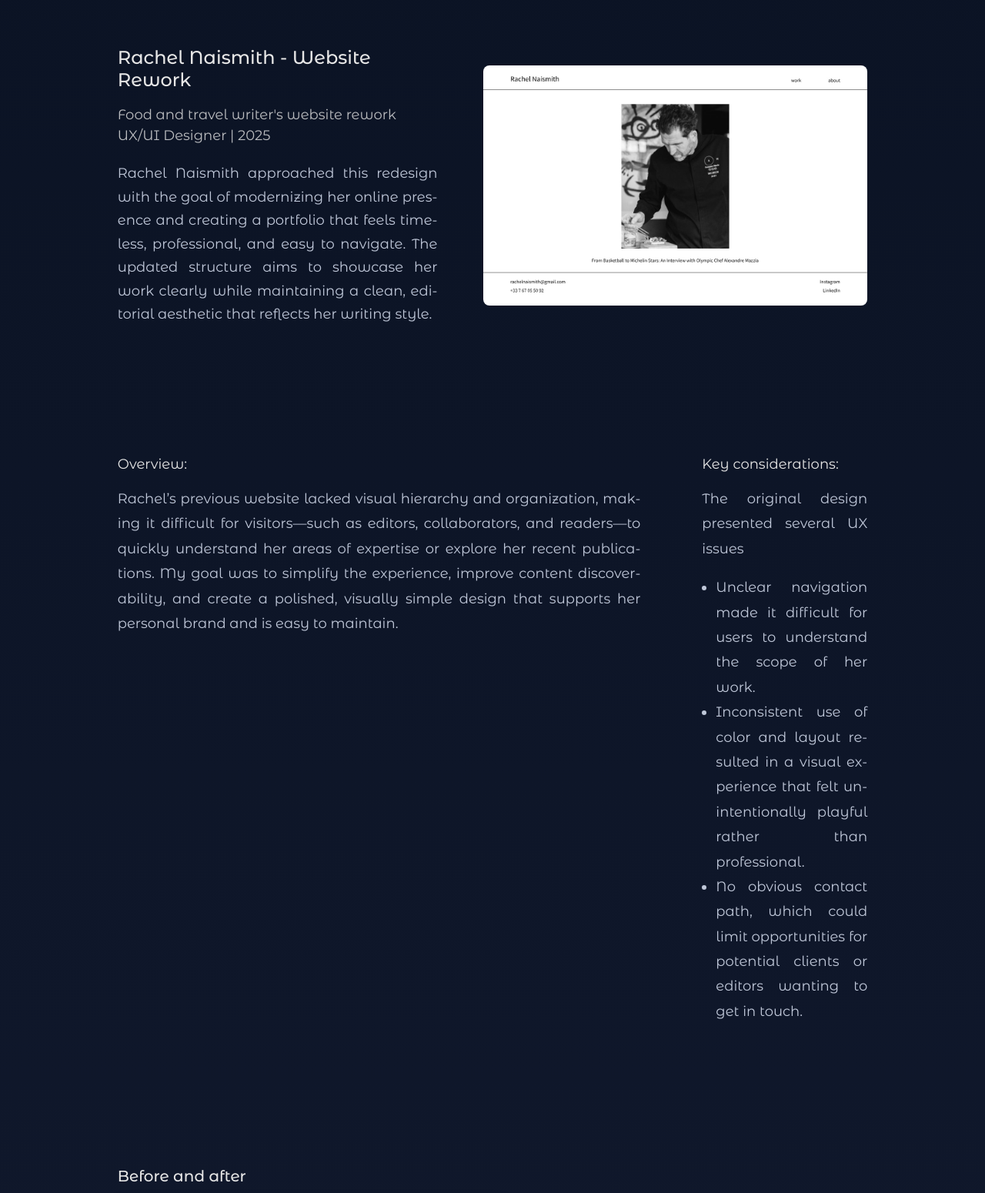
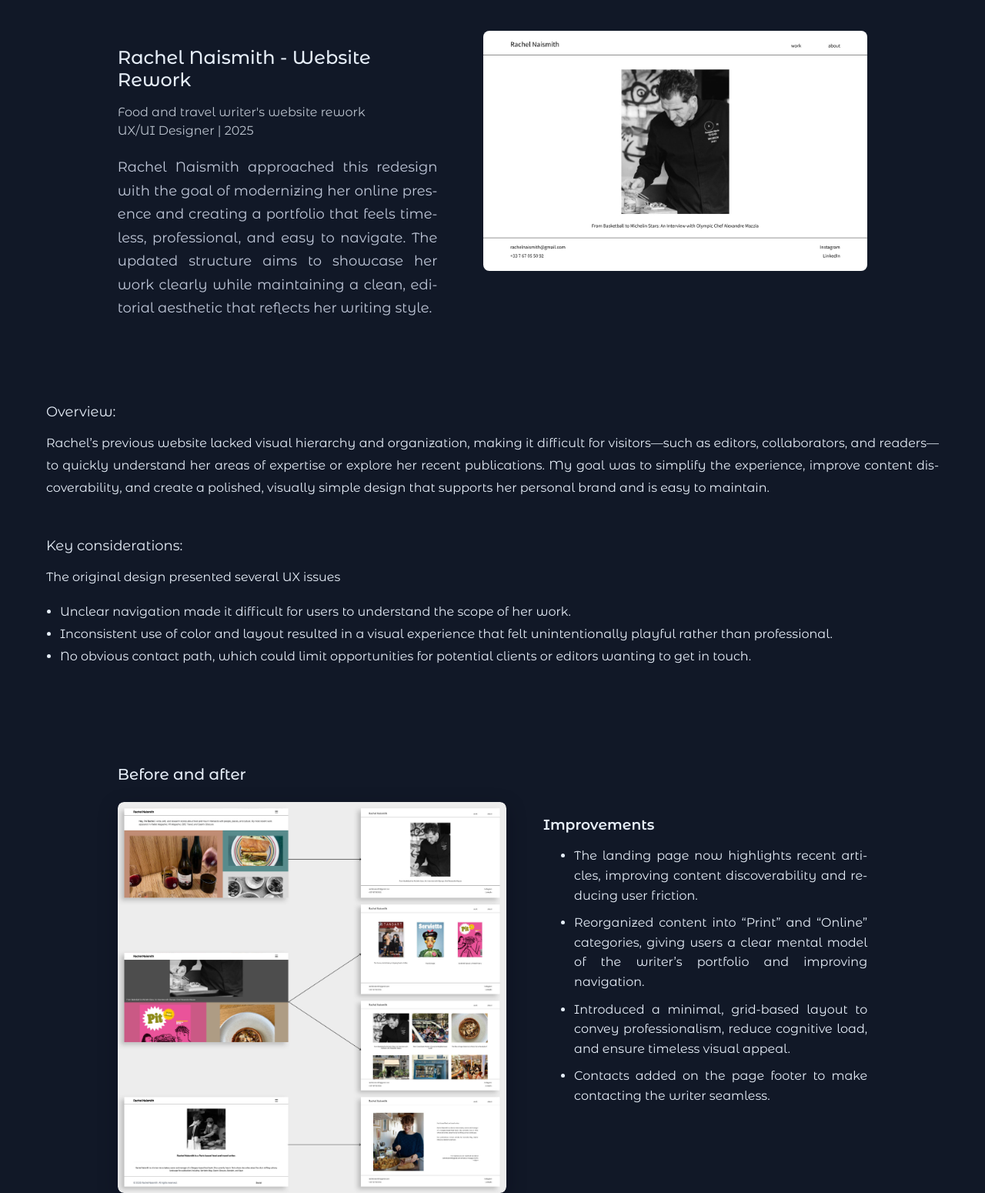
Before and after one commit to elispax/elispax.github.io, a plain HTML site: page rachelcasestudy.html in a window 1280 px wide. Shown: the part 160-1710 px from the top of the page at 77% size. Drawn offline with Linux system fonts and the light colour scheme.

Commit message:
changes to the css

```diff
--- a/css/style.css
+++ b/css/style.css
@@ -27,7 +27,6 @@
 
 
   a {
-    color: #cbd5e1;
     text-decoration: none;
     font-weight: 400;
     margin: 0;
@@ -91,6 +90,89 @@
   box-sizing: border-box;
 }
 
+.subtitle {
+  opacity: 0.8;
+  line-height: 1.5;
+  margin-bottom: 20px;
+}
+
+.case-hero {
+  padding: 80px 8% 40px;
+}
+
+
+.case-hero h1 {
+  font-size: 24px;
+  font-weight: 500;
+  margin-bottom: 10px;
+}
+
+
+.case-hero-content {
+  display: flex;
+  gap: 60px;
+  align-items: flex-start;
+}
+
+.case-context
+.result {
+  padding: 60px 8%;
+  display: flex;
+  gap: 80px;
+  align-items: center;
+}
+
+.case-context h2 {
+  font-size: 18px;
+  margin-bottom: 12px;
+}
+
+.case-context p,
+.case-context li {
+  font-size: 16px;
+  line-height: 1.8;
+}
+
+.case-context ul {
+  padding-left: 18px;
+}
+
+
+.approach h3 {
+  margin-bottom: 15px;
+}
+
+.approach li {
+  margin-bottom: 10px;
+  line-height: 1.6;
+  font-size: 16px;
+}
+
+.grid-section p, li {
+  font-size: 16px;
+}
+
+.grid-section {
+  display: grid;
+  grid-template-columns: 1.2fr 1fr;
+  gap: 40px;
+  align-items: center;
+}
+
+@media (max-width: 900px) {
+  .grid-section {
+    grid-template-columns: 1fr;
+  }
+}
+
+@media (max-width: 768px) {
+.case-context
+.result {
+max-width: 100%;
+}
+}
+
+
 
 footer {
     padding: 40px 60px;
@@ -106,7 +188,8 @@ footer {
 }
 
 
-  p.intro {
+  p.intro
+   .result {
     font-size: 18px;
   }
 
--- a/rachelcasestudy.html
+++ b/rachelcasestudy.html
@@ -12,52 +12,15 @@
     <style>
 
         * {
-  box-sizing: border-box;
+box-sizing: border-box;
 }
 
-body {
-  margin: 0;
-  font-family: "Montserrat Alternates", sans-serif;
-  background: linear-gradient(180deg, #0b1324, #121a2f);
-  color: #e6e6e6;
-}
-
-p, li, ul {
-  text-align: justify;
-  hyphens: auto;
-}
 
 img {
   max-width: 100%;
   display: block;
 }
 
-        .case-hero {
-  padding: 80px 8% 40px;
-}
-
-.case-hero-content {
-  display: flex;
-  gap: 60px;
-  align-items: center;
-}
-
-.case-hero-text {
-  flex: 1;
-}
-
-.case-hero h1 {
-  font-size: 24px;
-  font-weight: 500;
-  margin-bottom: 10px;
-}
-
-.subtitle {
-  font-size: 18px;
-  opacity: 0.8;
-  line-height: 1.5;
-  margin-bottom: 20px;
-}
 
 .intro {
   font-size: 18px;
@@ -65,35 +28,6 @@ img {
   color: #bfc7d8;
 }
 
-.case-hero-image {
-  flex: 1.2;
-}
-
-.case-hero-image img {
-  border-radius: 8px;
-}
-
-.case-context {
-  padding: 60px 8%;
-  display: flex;
-  gap: 80px;
-}
-
-.case-context h2 {
-  font-size: 18px;
-  margin-bottom: 12px;
-}
-
-.case-context p,
-.case-context li {
-  font-size: 18px;
-  line-height: 1.8;
-  color: #bfc7d8;
-}
-
-.case-context ul {
-  padding-left: 18px;
-}
 
 .before-after {
   padding: 60px 8%;
@@ -143,33 +77,6 @@ img {
     object-fit: contain; /* show whole image on small screens */
   }
 
-  .improvements {
-    align-items: flex-start;
-  }
-}
-
-.improvements {
-  display: flex;
-  flex-direction: column;
-  justify-content: center;
-  gap: 12px;
-}
-
-.improvements h3 {
-  margin-bottom: 12px;
-  font-size: 18px;
-}
-
-.improvements ul {
-  padding-left: 20px;
-  margin: 0;
-}
-
-.improvements li {
-  margin-bottom: 10px;
-  line-height: 1.6;
-  color: #bfc7d8;
-}
 
 .container {
   max-width: 1100px;
@@ -218,7 +125,7 @@ img {
 <section class="case-hero">
   <div class="case-hero-content">
 
-    <div class="case-hero-text">
+    <div style="flex: 1;">
       <h1>Rachel Naismith - Website Rework</h1>
       <p class="subtitle">
         Food and travel writer's website rework
@@ -231,8 +138,8 @@ img {
       </p>
     </div>
 
-    <div class="case-hero-image">
-      <img src="./images/rachel-landing.jpg" alt="Rachel Naismith website overview" />
+    <div style="flex: 1.2;">
+      <img src="./images/rachel-landing.jpg" alt="Rachel Naismith website overview" style="border-radius: 8px;"/>
     </div>
 
   </div>
@@ -271,7 +178,7 @@ Rachel’s previous website lacked visual hierarchy and organization, making it
 </div>
 
 
-<div class="improvements">
+<div class="approach">
 <h3>Improvements</h3>
 <ul>
 <li>The landing page now highlights recent articles, improving content discoverability and reducing user friction.</li>
```
Also changed, not shown: konduitcasestudy.html (+5 -76 lines), konduitlogo.html (+5 -81 lines), subbitlogo.html (+2 -56 lines).
